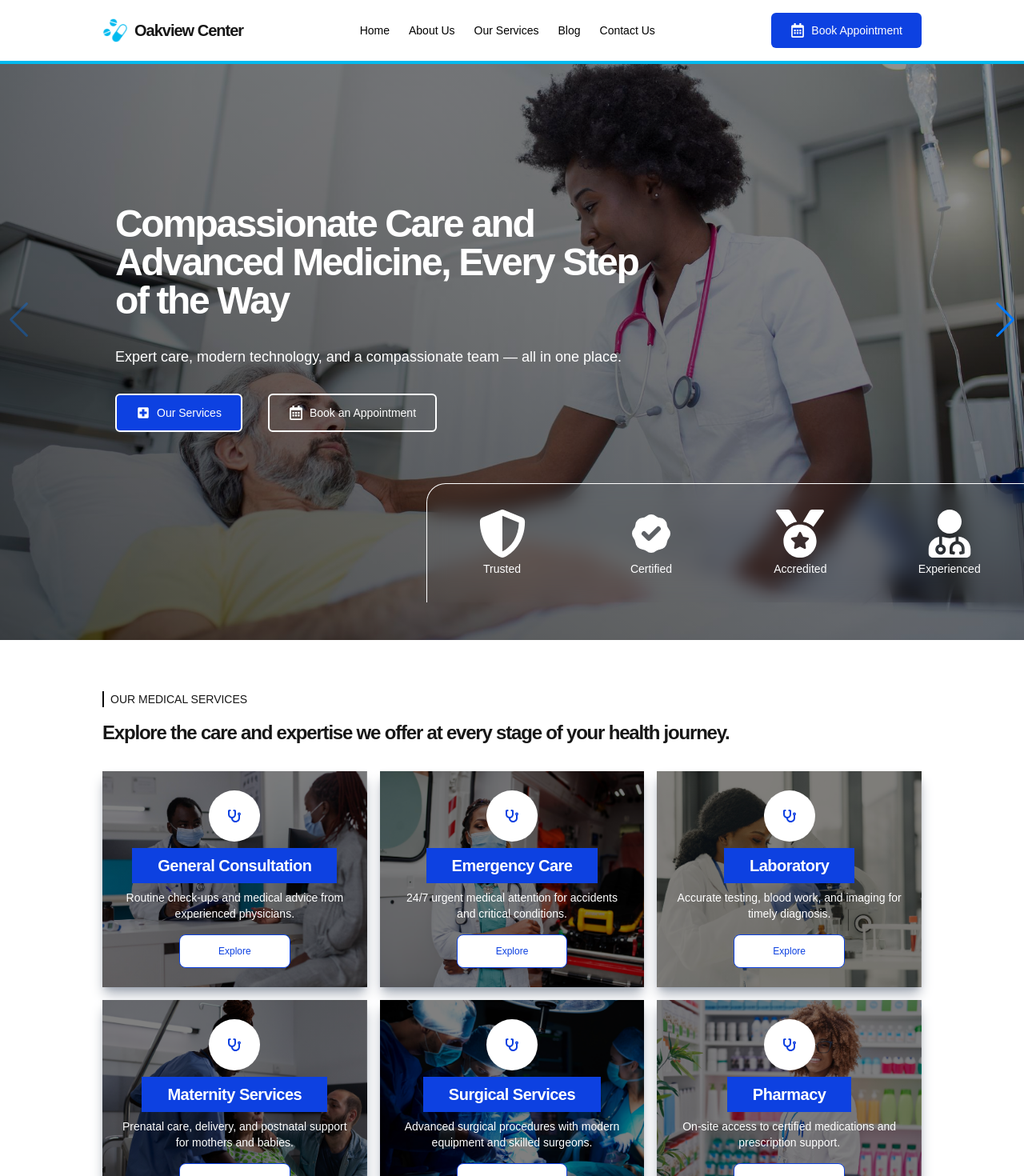
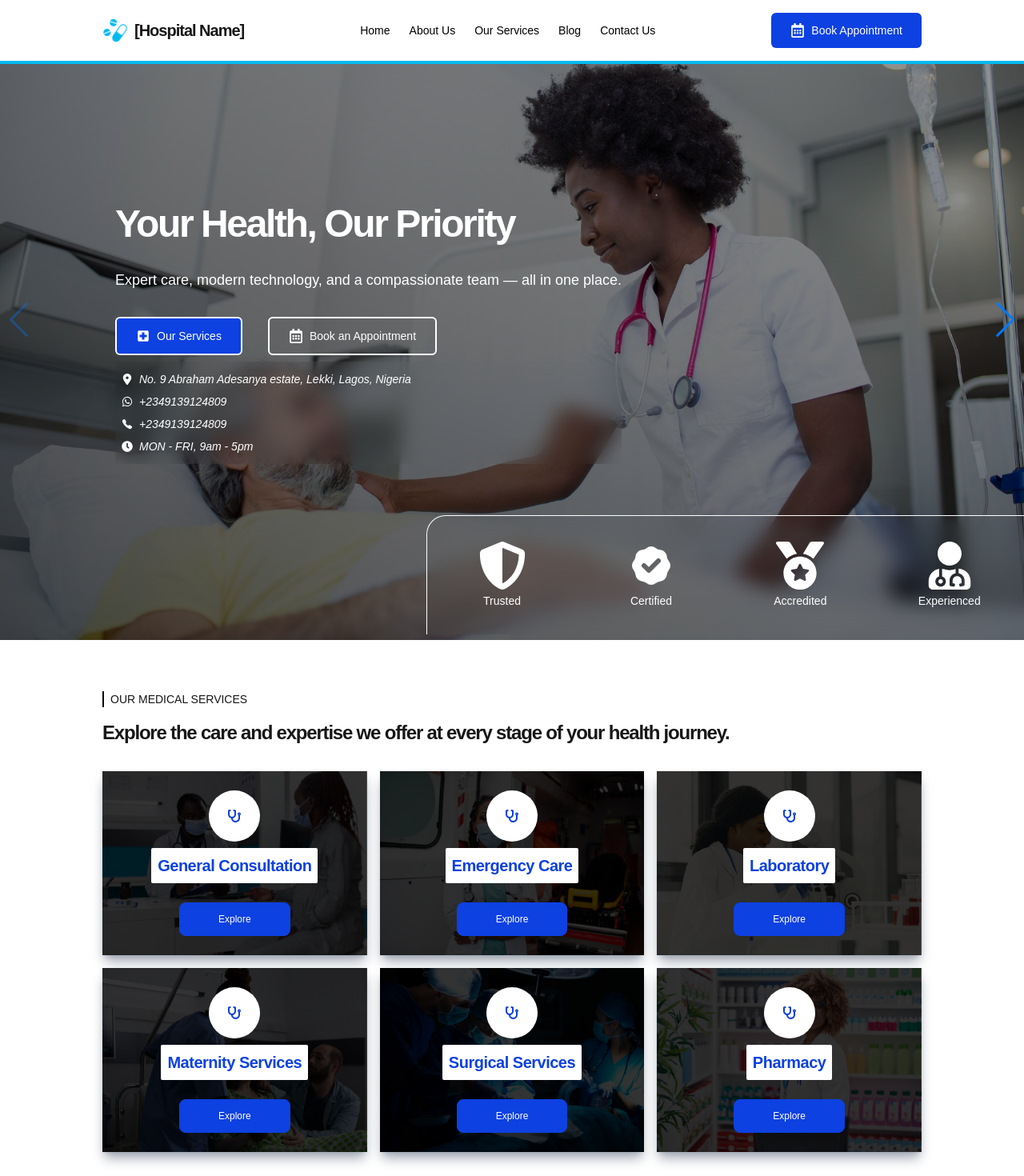
Before and after one commit to Opubor/bacruse, a Next.js app: page / in a window 1280 px wide. Shown: the top 1470 px of the page at 80% size. Built offline with nearby package versions, Linux system fonts and the light colour scheme.

Commit message:
major changes

```diff
--- a/app/page.tsx
+++ b/app/page.tsx
@@ -19,11 +19,13 @@ export default function Home() {
 
       <OurServices />
 
+      <BookAnAppointment />
+
+      <ContactUs />
+
       <Staffs />
 
       <AboutUs />
-
-      <BookAnAppointment />
 
       <WhyChooseUs />
 
@@ -31,8 +33,6 @@ export default function Home() {
 
       <Blog />
 
-      <ContactUs />
-
       <Footer />
     </div>
   );
--- a/components/HeaderSwiper.tsx
+++ b/components/HeaderSwiper.tsx
@@ -10,6 +10,7 @@ import "swiper/css/scrollbar";
 import { MdLocalHospital } from "react-icons/md";
 import Link from "next/link";
 import {
+  FaClock,
   FaMedal,
   FaRegCalendarAlt,
   FaShieldAlt,
@@ -19,6 +20,10 @@ import { HiBadgeCheck } from "react-icons/hi";
 
 import AOS from "aos";
 import "aos/dist/aos.css";
+import { FaLocationDot } from "react-icons/fa6";
+import { contactInformation } from "@/data/data";
+import { IoCall, IoLogoWhatsapp } from "react-icons/io5";
+import { CiClock2 } from "react-icons/ci";
 
 function HeaderSwiper() {
   useEffect(() => {
@@ -30,13 +35,14 @@ function HeaderSwiper() {
         <SwiperSlide>
           <div className="bg-[linear-gradient(to_right_top,rgba(0,0,0,0.7),rgba(0,0,0,0.4)),url('/pic1.jpg')] bg-center bg-cover lg:min-h-screen w-full flex flex-col justify-start items-start pt-36 lg:pt-64 pb-8 lg:pb-0">
             <div className="px-2 lg:px-12 xl:px-36" data-aos="fade-left">
-              <h1 className="text-white text-2xl lg:text-5xl font-bold w-full lg:w-8/12 tracking-tighter">
-                Compassionate Care and Advanced Medicine, Every Step of the Way
+              <h1 className="text-white text-2xl lg:text-5xl font-bold w-full tracking-tighter">
+                Your Health, Our Priority
               </h1>
               <p className="text-sm lg:text-lg py-8 text-white">
                 Expert care, modern technology, and a compassionate team — all
                 in one place.
               </p>
+
               <div className="flex flex-col lg:flex-row justify-start items-start gap-4 lg:gap-8">
                 <Link
                   href={"/#our_services"}
@@ -52,6 +58,29 @@ function HeaderSwiper() {
                   <FaRegCalendarAlt className="text-lg" />
                   Book an Appointment
                 </Link>
+              </div>
+
+              <div className=" mt-2 py-3 backdrop-blur-md px-2">
+                <p className="text-white flex justify-start items-center gap-2 italic text-sm">
+                  <FaLocationDot /> {contactInformation?.at(0)?.address}
+                </p>
+                <Link
+                  href={`https://wa.me/${contactInformation?.at(0)?.whatsapp}`}
+                  target="_blank"
+                  className="text-white flex justify-start items-center gap-2 italic text-sm mt-2"
+                >
+                  <IoLogoWhatsapp /> {contactInformation?.at(0)?.whatsapp}
+                </Link>
+                <Link
+                  href={`tel:${contactInformation?.at(0)?.phone1!}`}
+                  target="blank"
+                  className="text-white flex justify-start items-center gap-2 italic text-sm mt-2"
+                >
+                  <IoCall /> {contactInformation?.at(0)?.phone1}
+                </Link>
+                <p className="text-white flex justify-start items-center gap-2 italic text-sm mt-2">
+                  <FaClock /> {contactInformation?.at(0)?.openingHours}
+                </p>
               </div>
             </div>
 
--- a/components/OurServices.tsx
+++ b/components/OurServices.tsx
@@ -24,32 +24,32 @@ function OurServices() {
         journey.
       </p>
 
-      <div className="grid grid-cols-1 md:grid-cols-2 xl:grid-cols-3 gap-2 lg:gap-4 pt-8">
+      <div className="grid grid-cols-2 md:grid-cols-2 xl:grid-cols-3 gap-1 lg:gap-4 pt-8">
         {services?.map((data) => (
           <div
             key={data?.id}
             style={{
-              backgroundImage: `linear-gradient(to bottom, rgba(0, 0, 0, 0.5), rgba(0, 0, 0, 0.5)), url(${data.backgroundPicture})`,
+              backgroundImage: `linear-gradient(to bottom, rgba(0, 0, 0, 0.8), rgba(0, 0, 0, 0.8)), url(${data.backgroundPicture})`,
             }}
-            className={`p-6 flex flex-col items-center justify-center bg-center bg-cover shadow-lg shadow-gray-400`}
+            className={`p-2 lg:p-6 flex flex-col items-center justify-start bg-center bg-cover shadow-lg shadow-gray-400 bg-white`}
           >
             <div className="p-6 bg-white rounded-full">
               <FaStethoscope className="text-darkblue" />
             </div>
 
-            <h1 className="bg-darkblue text-sm md:text-md lg:text-xl font-semibold tracking-tight text-white px-8 py-2 my-2">
+            <h1 className="text-darkblue bg-white my-2 text-sm md:text-md lg:text-xl lg:font-semibold lg:tracking-tight p-2 rounded-sm text-center">
               {data?.service}
             </h1>
 
-            <p className="text-sm text-white text-center">
+            {/* <p className="text-sm text-center text-white">
               {data?.description}
-            </p>
+            </p> */}
 
             <div
               onClick={() => {
                 setOpenModal(true), setServiceId(data?.id);
               }}
-              className="bg-white hover:bg-darkblue hover:text-white cursor-pointer text-xs text-darkblue py-3 px-12 mt-4 rounded-lg border border-darkblue"
+              className="bg-darkblue hover:bg-darkblue hover:text-white cursor-pointer text-xs text-white py-2 lg:py-3 px-12 mt-4 rounded-sm lg:rounded-lg border border-darkblue"
             >
               Explore
             </div>
@@ -88,13 +88,11 @@ function OurServices() {
                 {clicked?.service}
               </h2>
             </div>
-            <p className="text-gray-700 text-xs lg:text-sm text-center py-4 underline underline-offset-2">
+            <p className="text-gray-700 text-sm text-center py-4 underline underline-offset-2">
               {clicked?.description}
             </p>
 
-            <p className="text-justify text-xs lg:text-sm">
-              {clicked?.description2}
-            </p>
+            <p className="text-justify text-sm">{clicked?.description2}</p>
           </div>
         </div>
       </div>
--- a/data/data.js
+++ b/data/data.js
@@ -1,4 +1,4 @@
-const hospitalName = "Oakview Center";
+const hospitalName = "[Hospital Name]";
 
 const navlinks = [
   { id: 0, name: "Home", link: "/" },
```
